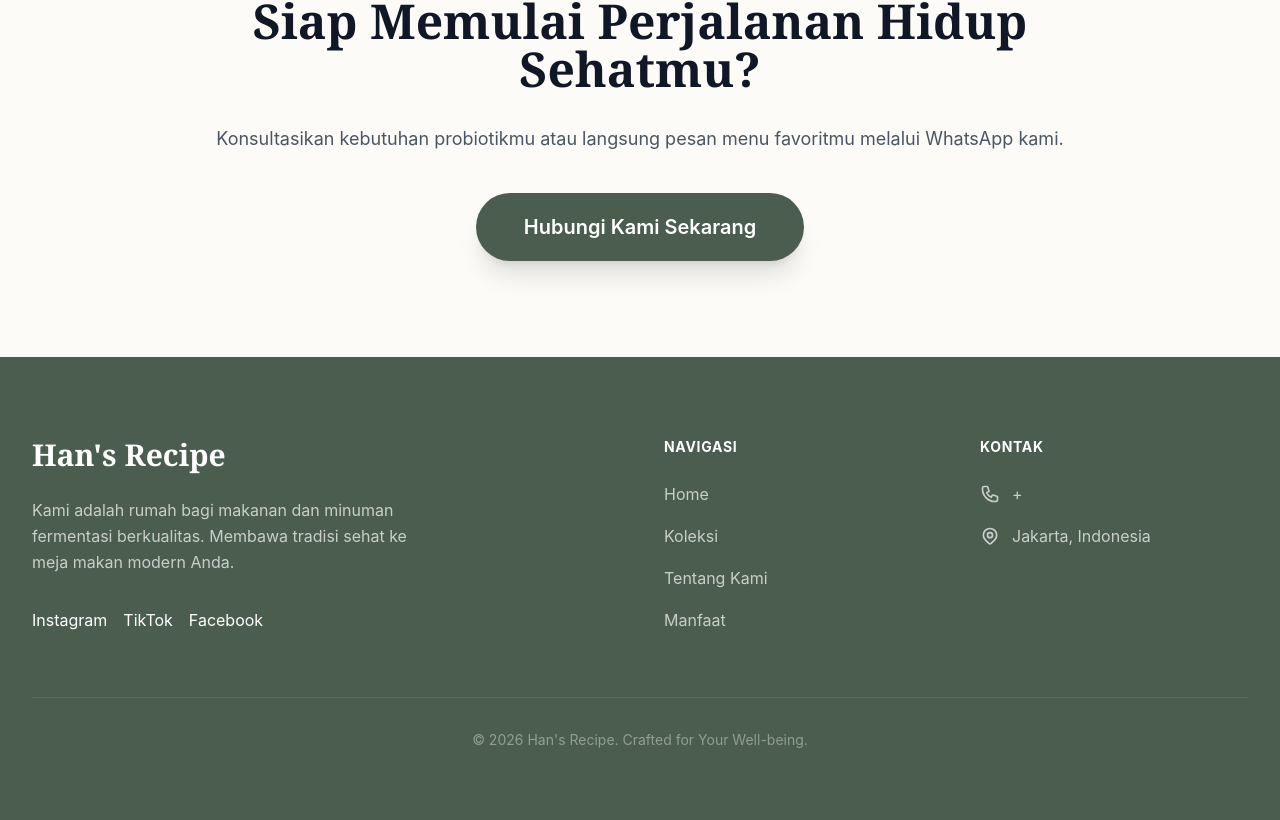
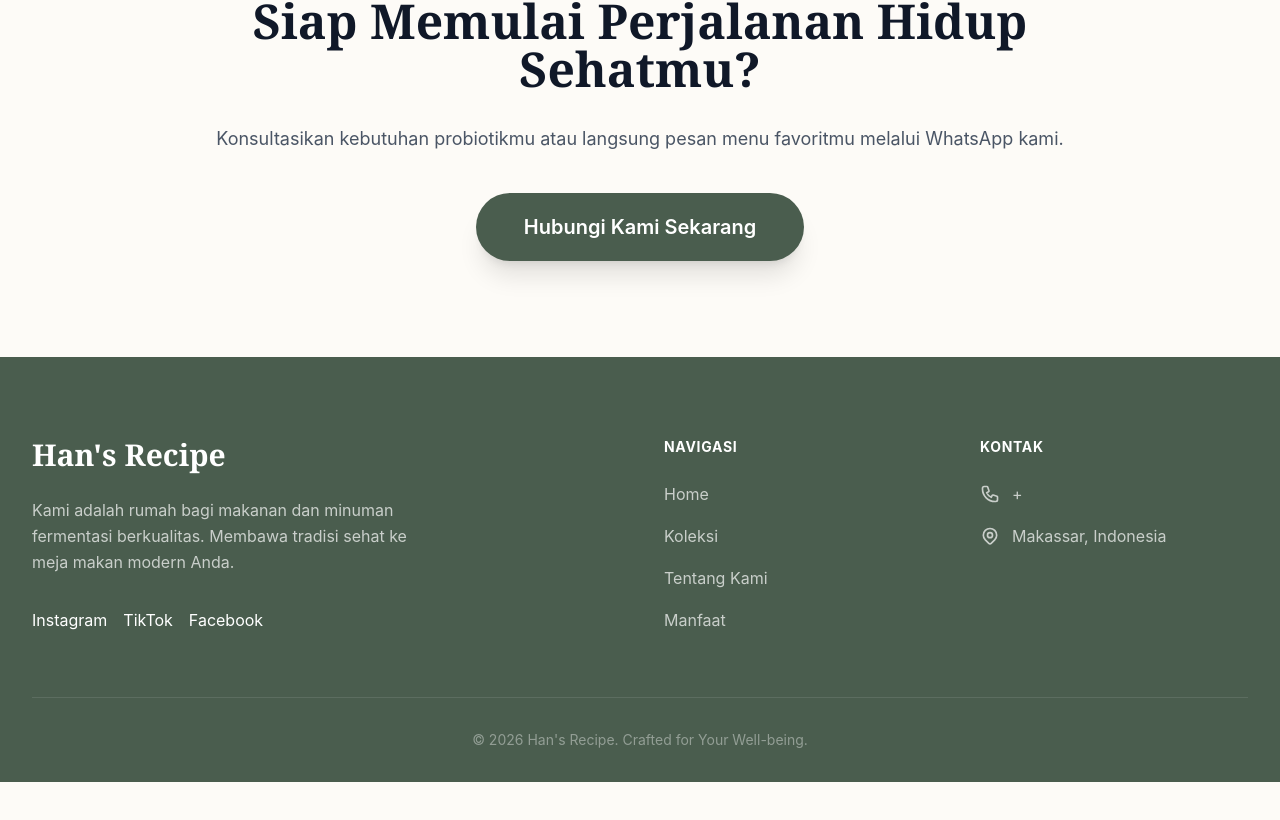
Before and after one commit to 1nnocentia/hansrecipe-website, a React (Vite) app: page / in a window 1280 px wide. Shown: the part 2777-3597 px from the top of the page. After the commit the page ends 3559 px from the top, so only its background shows below. Built offline with nearby package versions, Linux system fonts and the light colour scheme; no server answers; a web font is replaced by a local one.

Commit message:
fix: update input placeholder in AIAssistant and correct location in Footer

```diff
--- a/src/components/AIAssistant.tsx
+++ b/src/components/AIAssistant.tsx
@@ -44,7 +44,7 @@ const AIAssistant: React.FC = () => {
 
           <div className="p-4 bg-white border-t border-gray-100">
             <div className="flex space-x-2">
-              <input value={input} onChange={(e) => setInput(e.target.value)} onKeyPress={(e) => e.key === 'Enter' && sendMessage()} placeholder="Tanyakan manfaat kombucha..." className="grow px-4 py-3 bg-gray-100 rounded-xl text-sm focus:outline-none" />
+              <input value={input} onChange={(e) => setInput(e.target.value)} onKeyPress={(e) => e.key === 'Enter' && sendMessage()} placeholder="Tanyakan manfaat kimchi..." className="grow px-4 py-3 bg-gray-100 rounded-xl text-sm focus:outline-none" />
               <button onClick={sendMessage} className="bg-sage text-white p-3 rounded-xl"><svg className="w-5 h-5 rotate-90" fill="currentColor" viewBox="0 0 20 20"><path d="M10.894 2.553a1 1 0 00-1.788 0l-7 14a1 1 0 001.169 1.409l5-1.429A1 1 0 009 15.571V11a1 1 0 112 0v4.571a1 1 0 00.725.962l5 1.428a1 1 0 001.17-1.408l-7-14z" /></svg></button>
             </div>
           </div>
--- a/src/components/Footer.tsx
+++ b/src/components/Footer.tsx
@@ -3,7 +3,7 @@ import { WHATSAPP_NUMBER } from '../constants';
 
 const Footer: React.FC = () => {
   return (
-    <footer className="bg-sage text-white py-20">
+    <footer className="bg-sage text-white pt-20 pb-8">
       <div className="max-w-7xl mx-auto px-4 sm:px-6 lg:px-8">
         <div className="grid grid-cols-1 md:grid-cols-4 gap-12 mb-16">
           <div className="col-span-1 md:col-span-2">
@@ -43,7 +43,7 @@ const Footer: React.FC = () => {
                   <path strokeLinecap="round" strokeLinejoin="round" strokeWidth={2} d="M17.657 16.657L13.414 20.9a1.998 1.998 0 01-2.827 0l-4.244-4.243a8 8 0 1111.314 0z" />
                   <path strokeLinecap="round" strokeLinejoin="round" strokeWidth={2} d="M15 11a3 3 0 11-6 0 3 3 0 016 0z" />
                 </svg>
-                Jakarta, Indonesia
+                Makassar, Indonesia
               </li>
             </ul>
           </div>
```
